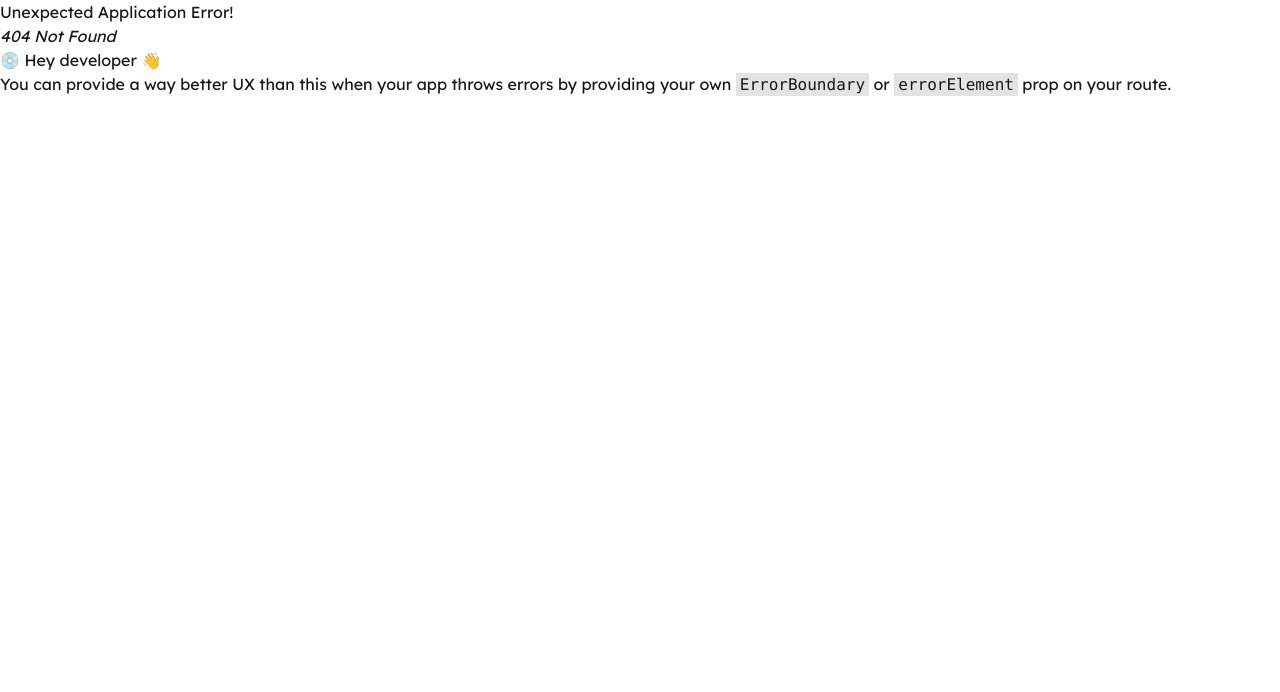
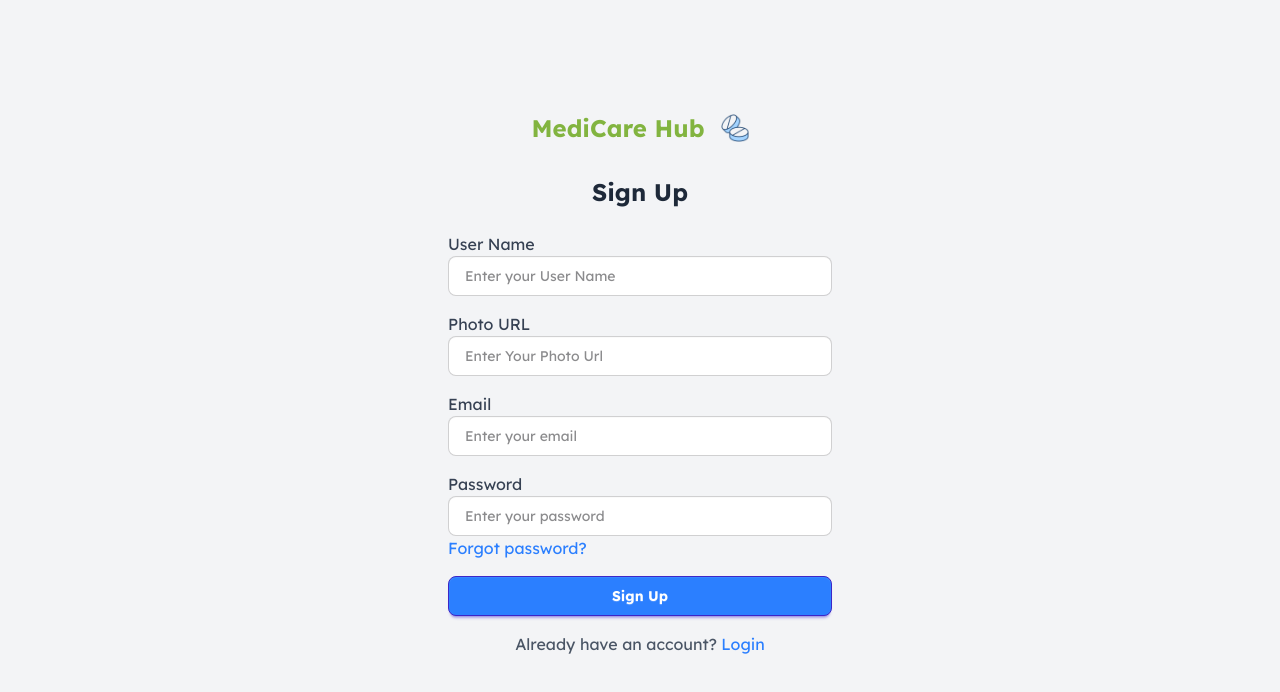
Before and after one commit to md-siam-islam/MediCare-Hub-Client, a React (Vite) app: page /signup in a window 1280 px wide. Before the commit this address had no page. Shown: the top 692 px of the page. Built offline with nearby package versions, Linux system fonts and the light colour scheme.

Commit message:
signup Page design done

```diff
--- a/package.json
+++ b/package.json
@@ -15,6 +15,7 @@
     "match-sorter": "^8.0.0",
     "react": "^18.3.1",
     "react-dom": "^18.3.1",
+    "react-icons": "^5.4.0",
     "react-router-dom": "^7.1.3",
     "sort-by": "^1.2.0",
     "tailwindcss": "^4.0.0"
--- a/src/Components/Navbar/Navbar.jsx
+++ b/src/Components/Navbar/Navbar.jsx
@@ -41,11 +41,11 @@ const Navbar = () => {
             <li> <NavLink className='font-bold '>Shope</NavLink></li>
             <li><NavLink className='font-bold '>About Us</NavLink></li>
 
-            <li><NavLink className='font-bold'>Join Us</NavLink></li>
+            <li><NavLink to={'/signup'} className='font-bold'>Join Us</NavLink></li>
         </ul>
       </div>
         <div className="lg:hidden flex navbar-end">
-            <button className="btn bg-[#82B440] font-semibold text-white">Join us</button>
+            <Link to={'/signup'}><button className="btn bg-[#82B440] font-semibold text-white">Join us</button></Link>
         </div>
     </div>
   );
--- /dev/null
+++ b/src/Page/Login/Login.jsx
@@ -0,0 +1,11 @@
+import React from 'react';
+
+const Login = () => {
+    return (
+        <div>
+
+        </div>
+    );
+};
+
+export default Login;
--- /dev/null
+++ b/src/Page/Signup/Signup.jsx
@@ -0,0 +1,119 @@
+import React from 'react';
+import icon from '../../assets/image/icon.png'
+
+const Signup = () => {
+    const handleLogin = (e) => {
+        e.preventDefault();
+        const name = e.target.name.value
+        const email = e.target.email.value
+        const photo = e.target.photo.value
+        const password = e.target.password.value
+        const userData = {
+            name,email,photo,password
+        }
+        console.log(userData);
+
+
+    }
+  return (
+    <div className="flex items-center flex-col justify-center min-h-screen bg-gray-100">
+        <div className="flex items-center gap-4">
+            <a className=" text-3xl md:text-2xl text-[#82B440] font-bold">MediCare Hub</a>
+            <span><img src={icon} className="w-7" alt="" /></span>
+        </div>
+      <div className="card w-full max-w-md p-8">
+        <h2 className="text-2xl font-bold text-center text-gray-800 mb-6">
+          Sign Up
+        </h2>
+        <form onSubmit={handleLogin} className="space-y-4">
+          {/* Email Field */}
+          <div className="form-control">
+            <label className="label">
+              <span className="label-text font-medium text-gray-700">
+               User Name
+              </span>
+            </label>
+
+            <input
+              type="text"
+              name='name'
+              placeholder="Enter your User Name"
+              className="input input-bordered w-full px-4 py-2 border rounded-lg focus:outline-none focus:ring-2 focus:ring-blue-500"
+              required
+            />
+
+          </div>
+          <div className="form-control">
+            <label className="label">
+              <span className="label-text font-medium text-gray-700">
+                Photo URL
+              </span>
+            </label>
+
+            <input
+              type="text"
+              name='photo'
+              placeholder="Enter Your Photo Url"
+              className="input input-bordered w-full px-4 py-2 border rounded-lg focus:outline-none focus:ring-2 focus:ring-blue-500"
+              required
+            />
+          </div>
+          <div className="form-control">
+            <label className="label">
+              <span className="label-text font-medium text-gray-700">
+                Email
+              </span>
+            </label>
+            <input
+              type="email"
+              name='email'
+              placeholder="Enter your email"
+              className="input input-bordered w-full px-4 py-2 border rounded-lg focus:outline-none focus:ring-2 focus:ring-blue-500"
+              required
+            />
+          </div>
+
+          {/* Password Field */}
+          <div className="form-control">
+            <label className="label">
+              <span className="label-text font-medium text-gray-700">
+                Password
+              </span>
+            </label>
+            <input
+              type="password"
+              name='password'
+              placeholder="Enter your password"
+              className="input input-bordered w-full px-4 py-2 border rounded-lg focus:outline-none focus:ring-2 focus:ring-blue-500"
+              required
+            />
+            <label className="label text-right">
+              <a
+                className="label-text-alt text-blue-500 hover:underline"
+              >
+                Forgot password?
+              </a>
+            </label>
+          </div>
+
+          {/* Submit Button */}
+          <div className="form-control mt-4">
+            <button className="btn btn-primary w-full bg-blue-500 hover:bg-blue-600 text-white font-bold py-2 px-4 rounded-lg">
+              Sign Up
+            </button>
+          </div>
+        </form>
+
+        {/* Login Link */}
+        <p className="text-center text-gray-600 mt-4">
+          Already have an account?{" "}
+          <a href="#" className="text-blue-500 hover:underline">
+            Login
+          </a>
+        </p>
+      </div>
+    </div>
+  );
+};
+
+export default Signup;
--- a/src/main.jsx
+++ b/src/main.jsx
@@ -5,12 +5,17 @@ import "./index.css";
 
 import { createBrowserRouter, RouterProvider } from "react-router-dom";
 import Homelayout from "./Components/HomeLayout/Homelayout";
+import Signup from "./Page/Signup/Signup";
 
 const router = createBrowserRouter([
   {
     path: "/",
     element: <Homelayout></Homelayout>,
   },
+  {
+    path:'/signup',
+    element:<Signup></Signup>
+  }
 ]);
 
 createRoot(document.getElementById("root")).render(
```
Also changed, not shown: 1 other file (tests, documents, lock files or other folders).
